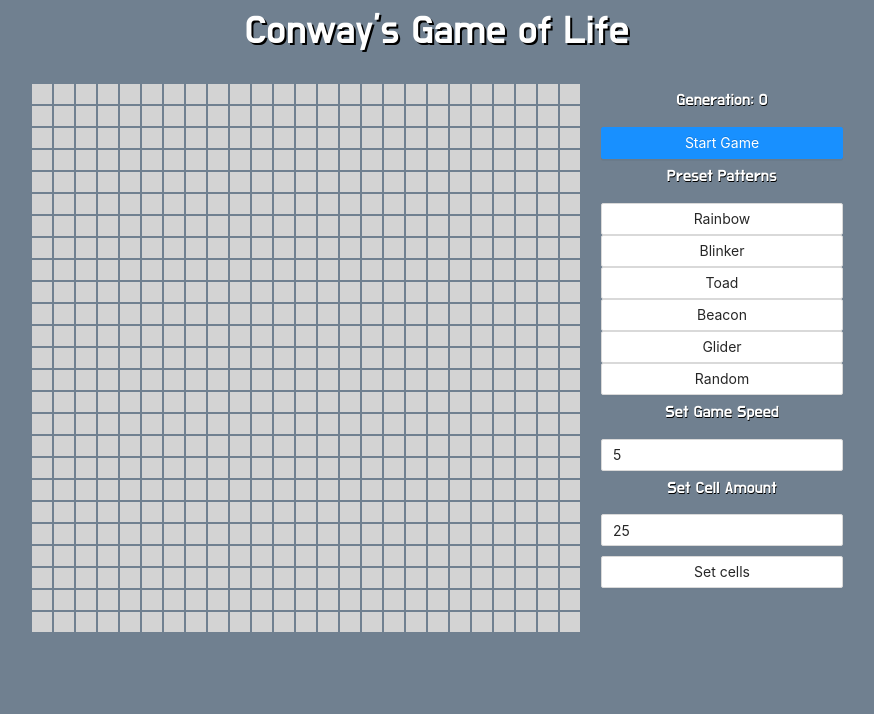
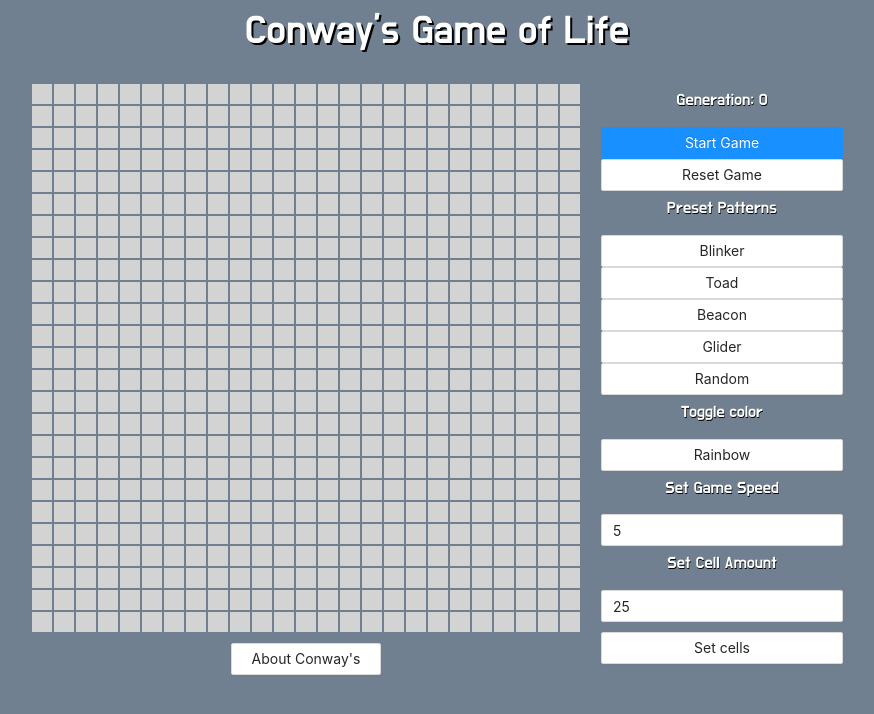
Before and after one commit to thomas-t-huynh/conways, a React (Create React App) app: page / in a window 1280 px wide. Shown: the top 714 px of the page, without its empty margins (203-1077 px from the left). Built offline with nearby package versions, Linux system fonts and the light colour scheme.

Commit message:
added reset and about

```diff
--- a/package.json
+++ b/package.json
@@ -9,6 +9,7 @@
     "antd": "^4.6.1",
     "react": "^16.13.1",
     "react-dom": "^16.13.1",
+    "react-modal": "^3.11.2",
     "react-scripts": "3.4.3",
     "styled-components": "^5.1.1"
   },
--- a/src/App.js
+++ b/src/App.js
@@ -8,6 +8,7 @@ import Table from './objects/Table'
 import Cell from './objects/Cell'
 
 import Square from './components/Square'
+import AboutModal from './components/Modal'
 
 import './App.css';
 
@@ -30,7 +31,13 @@ const MenuContainer = styled.div`
 `
 
 const CellContainer = styled.div`
-
+  display: flex;
+  flex-direction: column;
+  align-items: center;
+  button {
+    margin-top: 10px;
+    width: 150px;
+  }
 `
 
 const Title = styled.h1`
@@ -72,7 +79,8 @@ function App() {
   const [speed, setSpeed] = useState(100)
   const [rainbow, setRainbow] = useState('mediumseagreen')
   const [cells, setCells] = useState(25)
-  const[message, setMessage] = useState("")
+  const [message, setMessage] = useState("")
+  const [modal, setModal] = useState(false)
   // console.log(table)
   const setNextGen = () => {
     initTable.switchCellsStatus()
@@ -114,6 +122,13 @@ function App() {
     }
   }
 
+  const resetGame = () => {
+    initTable.setAllDead()
+    setGen(0)
+    setGame(!game)
+    setTable([...initTable.table])
+  }
+
   useEffect(() => {
     if (game) {
       checkNeighbors()
@@ -133,24 +148,28 @@ function App() {
       <Container>
         <CellContainer>
           {table.map((row, i) => <Row key={i}>{row.map((cell, i) => <Square key={i} game={game} cell={cell} color={rainbow} />)}</Row>)}
+          <Button onClick={() => setModal(true)}>About Conway's</Button>
         </CellContainer>
         <MenuContainer>
           <Label>Generation: {gen}</Label>
           {message && <Alert message={message} type="error" />}
           <Button type={game ? 'danger' : 'primary'} onClick={() => setGame(!game)}>{game ? 'Stop game' : 'Start Game'}</Button>
+          <Button onClick={(() => resetGame())}>Reset Game</Button>
           <Label>Preset Patterns</Label>
-          <Button onClick={() => handleSetRainbow()}>{rainbow === 'rainbow' ? 'Single Color' : 'Rainbow'}</Button>
           <Button onClick={() => selectPresetCells('Blinker')}>Blinker</Button>
           <Button onClick={() => selectPresetCells('Toad')}>Toad</Button>
           <Button onClick={() => selectPresetCells('Beacon')}>Beacon</Button>
           <Button onClick={() => selectPresetCells('Glider')}>Glider</Button>
           <Button onClick={() => selectPresetCells('Random')}>Random</Button>
+          <Label>Toggle color</Label>
+          <Button onClick={() => handleSetRainbow()}>{rainbow === 'rainbow' ? 'Single Color' : 'Rainbow'}</Button>
           <Label>Set Game Speed</Label>
           <InputNumber style={{ width: '100%' }} onChange={e => setSpeed(500/e)} value={500/speed} type="number" min="1" max="5"/>
           <Label>Set Cell Amount</Label>
           <InputNumber style={{ width: '100%', marginBottom: 10}} onKeyDown={e => e.keyCode === 13 && handleSetCells()}onChange={e => setCells(e)} value={cells} type="number" min="25" max="100"/>
           <Button onClick={() => handleSetCells()}>Set cells</Button>
         </MenuContainer>
+        <AboutModal modal={modal} setModal={setModal} />
       </Container>
     </div>
   );
--- /dev/null
+++ b/src/components/Modal.js
@@ -0,0 +1,45 @@
+import React from 'react';
+import styled from 'styled-components';
+import Modal from 'react-modal';
+
+const customeStyles = {
+    content: {
+        height: 600,
+        width: 600,
+        margin: 'auto',
+        background: 'slategray',
+        transition: 'opacity 2s'
+    }
+}
+
+const Modalh1 = styled.h1`
+    font-family: 'Do Hyeon', sans-serif;
+    color: white;
+    font-size: 40px;
+    text-shadow: 2px 2px black;
+`
+
+const Modalp = styled.h3`
+    color: white;
+    font-size: 18px;
+    text-shadow: 0.5px 0.5px black;
+`
+
+function AboutModal({ modal, setModal }) {
+    return (
+        <Modal
+            isOpen={modal}
+            onRequestClose={() => setModal(false)}
+            contentLabel="About Modal"
+            style={customeStyles}
+        >
+            <Modalh1>About Conway's Game of Life</Modalh1>
+            <Modalp>This isn't your typical computer game here. The Game of Life, or just Life for short, is a zero-player game (no real time playing as game is predetermined by initial input) that simulates Cellular Automaton.</Modalp>
+            <Modalp>Cellular Automaton is a repeating series of a cell population that either flourishes or dies out based on the amount of neighboring cells for each cell. If there's 2 or 3 bordering cells to a cell, the cell gets to live for another day. If there's any more or less than that, the cell will cease to live. If a dead cell has exactly 3 neighbors, then it comes back to life. With such living circumstances shown at a rapid pace, fascinating cell patterns will reveal itself.</Modalp>
+            <Modalp>So what'sand computation? John Conway, the creator of this game, pursued creating a virtual simulation that could be classified as alive based on John Von Neumann's definition of living. An organism is capable of self-reproduction and can simulate a Turing machine. This leads to the next major point of this game, Turing complete. To simply put, a system that is designed to solve any computational problem is classified as Turing Complete. Life is Conway's proof that automaton is well alive according to Von Neumann's requirements, an the purpose of this feat of math d as a result brought meaning to 'simulation games'</Modalp>
+        </Modal>
+    )
+
+}
+
+export default AboutModal;
```
Also changed, not shown: 1 other file (tests, documents, lock files or other folders).
